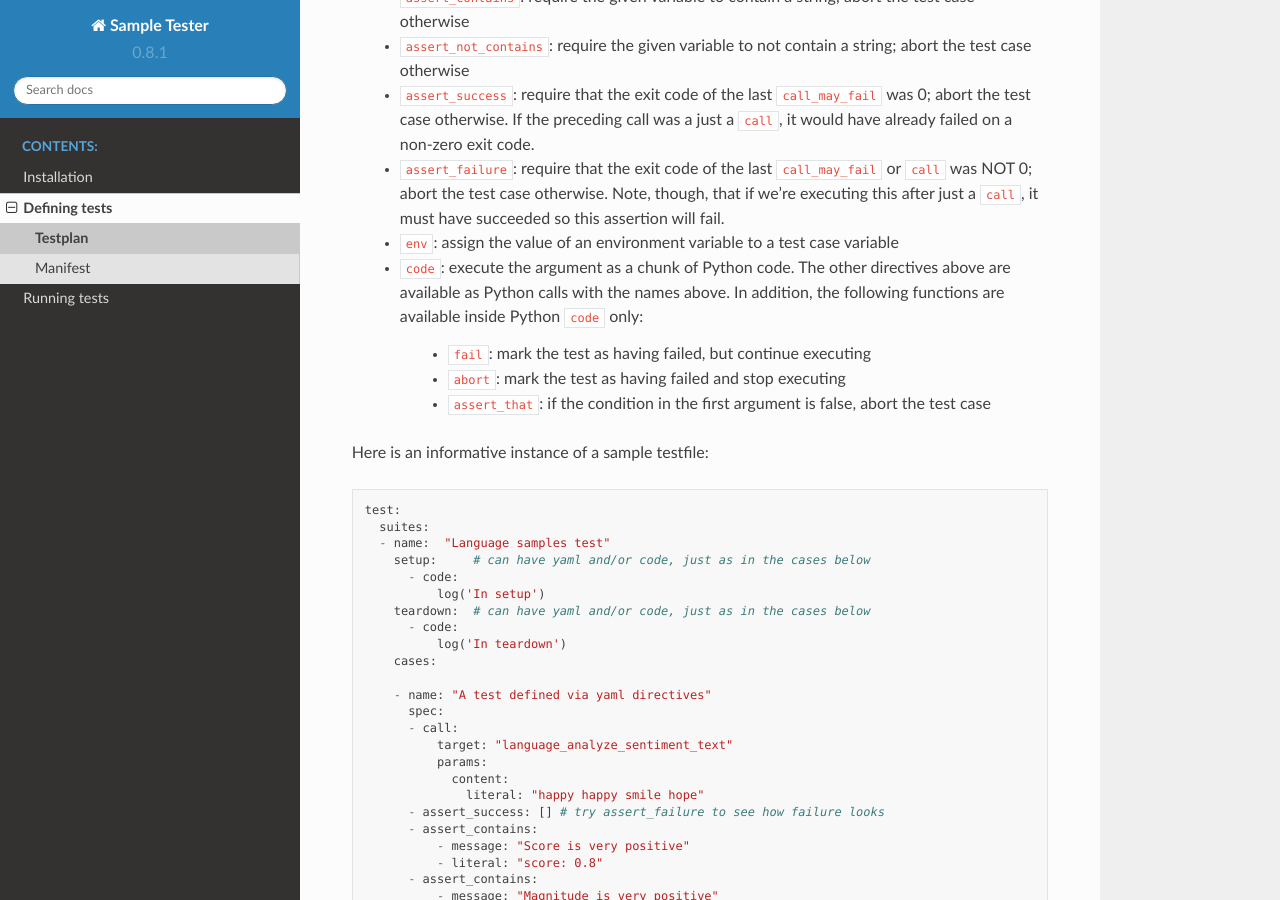
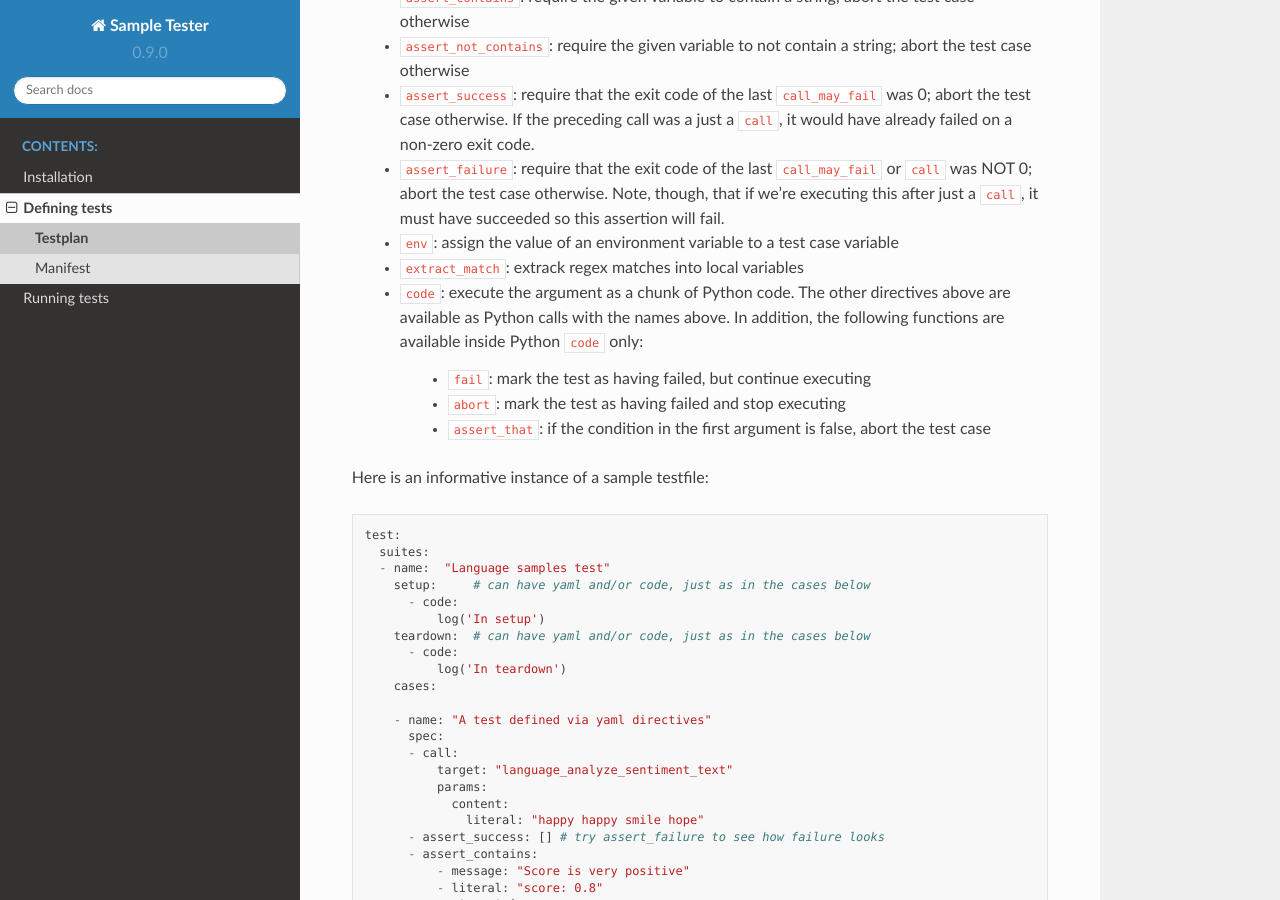
Before and after one commit to googleapis/sample-tester, a Sphinx documentation site: the page built from docs/defining-tests/testplan-reference.rst, in a window 1280 px wide and 900 px high, scrolled down 557 px. Built offline with Sphinx 7.4.7 and the Read the Docs theme 2.0.0, drawn with Linux system fonts in a browser that asks for light colours.

Commit message:
Tag v0.9.0 (#32)
* List `extract_match` in docs

* Tagging 0.9.0

```diff
--- a/README.rst
+++ b/README.rst
@@ -5,7 +5,7 @@ The sample tester allows defining tests once and applying them to
 semantically identical executables (typically runnable code samples)
 instantiated in multiple languages and environments.
 
-Version: 0.8.1
+Version: 0.9.0
 
 **PRE-RELEASE**: This surface is not guaranteed to be stable. Breaking changes will still occur.
 
--- a/docs/conf.py
+++ b/docs/conf.py
@@ -24,9 +24,9 @@ copyright = '2019, Google LLC'
 author = 'Victor Chudnovsky'
 
 # The short X.Y version
-version = '0.8.1'
+version = '0.9.0'
 # The full version, including alpha/beta/rc tags
-release = '0.8.1'
+release = '0.9.0'
 
 
 # -- General configuration ---------------------------------------------------
--- a/docs/defining-tests/testplan-reference.rst
+++ b/docs/defining-tests/testplan-reference.rst
@@ -40,6 +40,7 @@ how to run the samples and what checks to perform.
      a ``call``, it must have succeeded so this assertion will fail.
    - ``env``: assign the value of an environment variable to a
      test case variable
+   - ``extract_match``: extrack regex matches into local variables
    - ``code``: execute the argument as a chunk of Python code. The
      other directives above are available as Python calls with the
      names above. In addition, the following functions are available
--- a/setup.py
+++ b/setup.py
@@ -24,7 +24,7 @@ with io.open(os.path.join(PACKAGE_ROOT, 'README.rst')) as file_obj:
 
 setup(
     name='sample-tester',
-    version='0.8.1',
+    version='0.9.0',
 
     license='Apache 2.0',
     author='Victor Chudnovsky',
```
Also changed, not shown: 1 other file.
